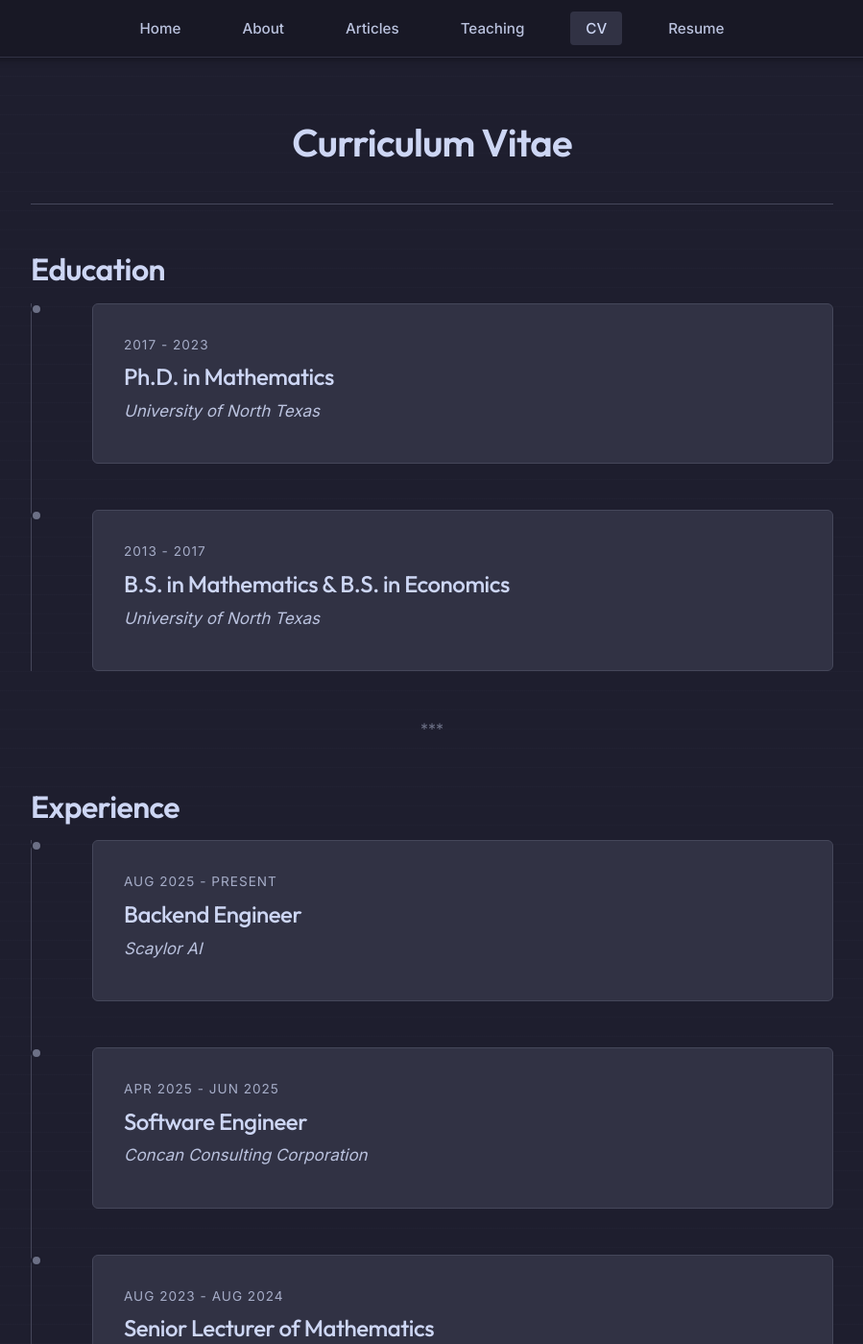
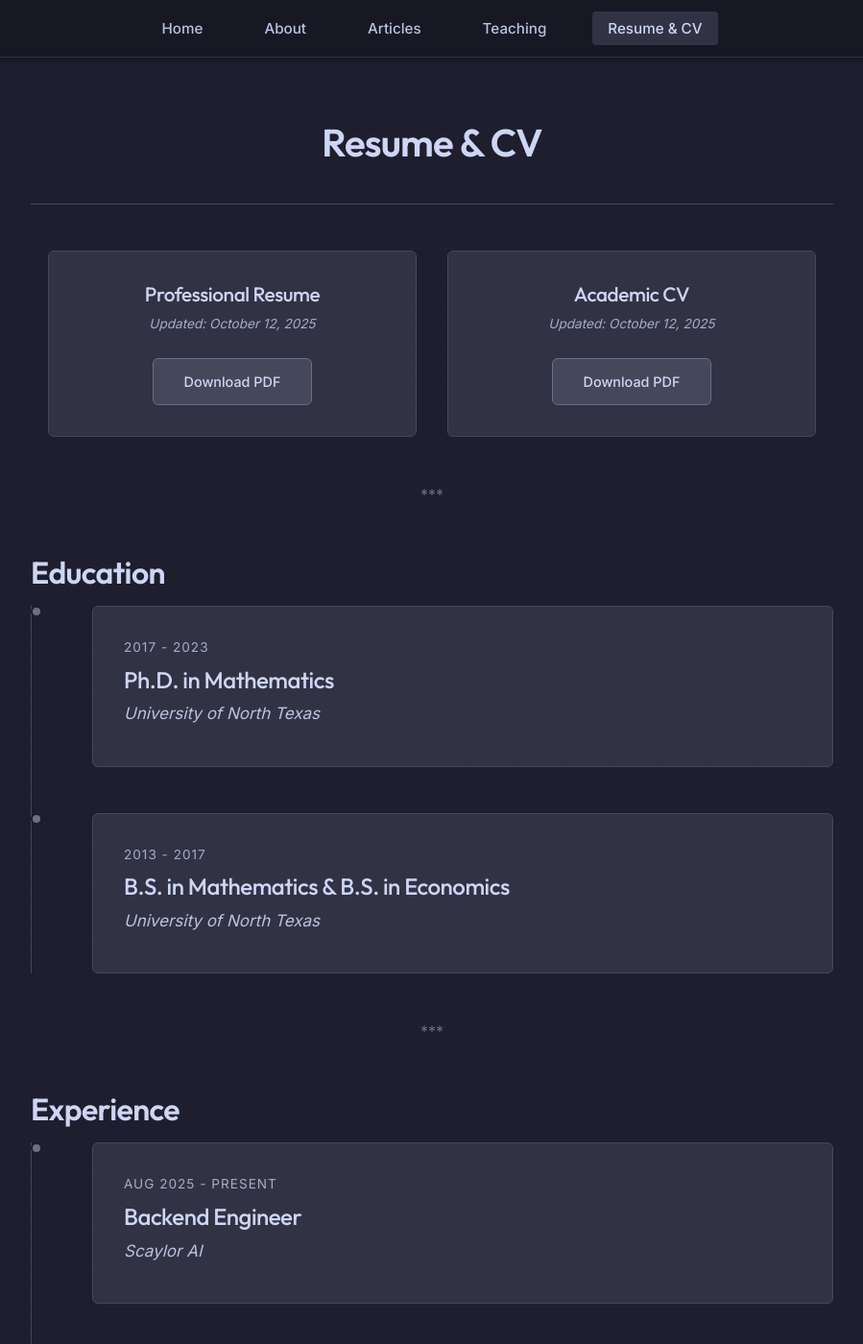
Before and after one commit to william-goode/william-goode.github.io, a Jekyll site: the page built from cv.html, in a window 1280 px wide and 1400 px high. Shown: the whole window at 96% size, without its empty margins (190-1089 px from the left). Built offline with Jekyll 4.4.1, drawn with Linux system fonts in a browser that asks for light colours; some of the changed text lies outside the part shown.

Commit message:
Consolidate pages: move skills to About, merge Resume and CV pages

```diff
--- a/_includes/nav.html
+++ b/_includes/nav.html
@@ -5,8 +5,7 @@
       <li><a href="{{ '/about' | relative_url }}" {% if page.url contains '/about' %}class="active"{% endif %}>About</a></li>
       <li><a href="{{ '/articles' | relative_url }}" {% if page.url contains '/articles' %}class="active"{% endif %}>Articles</a></li>
       <li><a href="{{ '/teaching' | relative_url }}" {% if page.url contains '/teaching' %}class="active"{% endif %}>Teaching</a></li>
-      <li><a href="{{ '/cv' | relative_url }}" {% if page.url contains '/cv' %}class="active"{% endif %}>CV</a></li>
-      <li><a href="{{ '/resume' | relative_url }}" {% if page.url contains '/resume' %}class="active"{% endif %}>Resume</a></li>
+      <li><a href="{{ '/cv' | relative_url }}" {% if page.url contains '/cv' %}class="active"{% endif %}>Resume & CV</a></li>
     </ul>
   </div>
 </nav>
--- a/cv.html
+++ b/cv.html
@@ -1,8 +1,30 @@
 ---
 layout: page
-title: Curriculum Vitae
+title: Resume & CV
 permalink: /cv/
 ---
+
+<section class="download-section">
+  <div class="download-grid">
+    <div class="download-card">
+      <h3>Professional Resume</h3>
+      <p class="download-meta">Updated: October 12, 2025</p>
+      <a href="{{ '/resumes/William_Goode_Resume_Professional.pdf' | relative_url }}" class="download-button" download>
+        Download PDF
+      </a>
+    </div>
+
+    <div class="download-card">
+      <h3>Academic CV</h3>
+      <p class="download-meta">Updated: October 12, 2025</p>
+      <a href="{{ '/resumes/CV_current.pdf' | relative_url }}" class="download-button" download>
+        Download PDF
+      </a>
+    </div>
+  </div>
+</section>
+
+<div class="ornament"></div>
 
 <section class="cv-section">
   <h2>Education</h2>
@@ -14,24 +36,6 @@ permalink: /cv/
 <section class="cv-section">
   <h2>Experience</h2>
   <div id="cv-experience-root"></div>
-</section>
-
-<div class="ornament"></div>
-
-<section class="cv-section">
-  <h2>Skills</h2>
-  <div class="skills-list">
-    {% for skill_category in site.data.cv.skills %}
-      <div class="skill-category">
-        <h3>{{ skill_category.category }}</h3>
-        <ul>
-          {% for skill in skill_category.items %}
-            <li>{{ skill }}</li>
-          {% endfor %}
-        </ul>
-      </div>
-    {% endfor %}
-  </div>
 </section>
 
 <script>
@@ -81,29 +85,62 @@ permalink: /cv/
     margin-bottom: 3rem;
   }
 
-  .skills-list {
-    display: grid;
-    grid-template-columns: repeat(auto-fit, minmax(250px, 1fr));
-    gap: 2rem;
+  .download-section {
+    margin-bottom: 3rem;
   }
 
-  .skill-category h3 {
-    font-size: 1.2rem;
-    margin-bottom: 1rem;
+  .download-grid {
+    display: grid;
+    grid-template-columns: 1fr 1fr;
+    gap: 2rem;
+    max-width: 800px;
+    margin: 0 auto;
+  }
+
+  @media (max-width: 768px) {
+    .download-grid {
+      grid-template-columns: 1fr;
+    }
+  }
+
+  .download-card {
+    background-color: #313244;
+    padding: 2rem;
+    border-radius: 6px;
+    border: 1px solid #45475a;
+    text-align: center;
+  }
+
+  .download-card h3 {
+    font-size: 1.3rem;
+    margin-bottom: 0.5rem;
     color: #cdd6f4;
   }
 
-  .skill-category ul {
-    list-style: none;
-    margin-left: 0;
+  .download-meta {
+    font-size: 0.85rem;
+    color: #a6adc8;
+    margin-bottom: 1.5rem;
+    font-style: italic;
   }
 
-  .skill-category li {
-    padding: 0.5rem 0;
-    border-bottom: 1px solid #313244;
+  .download-button {
+    display: inline-block;
+    padding: 0.75rem 2rem;
+    background-color: #45475a;
+    color: #cdd6f4;
+    font-weight: 500;
+    font-family: 'Inter', sans-serif;
+    font-size: 0.9rem;
+    border: 1px solid #6c7086;
+    border-radius: 6px;
+    text-decoration: none;
+    transition: all 0.3s ease;
   }
 
-  .skill-category li:last-child {
-    border-bottom: none;
+  .download-button:hover {
+    background-color: #585b70;
+    border-color: #7f849c;
+    text-decoration: none;
   }
 </style>
--- a/index.html
+++ b/index.html
@@ -40,8 +40,7 @@ layout: default
 
   <div style="text-align: center; margin-top: 2rem;">
     <a href="{{ '/about' | relative_url }}" class="overview-link">More about me →</a>
-    <a href="{{ '/cv' | relative_url }}" class="overview-link">View CV →</a>
-    <a href="{{ '/resume' | relative_url }}" class="overview-link">Download resume →</a>
+    <a href="{{ '/cv' | relative_url }}" class="overview-link">Resume & CV →</a>
   </div>
 </section>
 
```
Also changed, not shown: about.md (+38 -10 lines), resume.md (deleted, +0 -52 lines).
